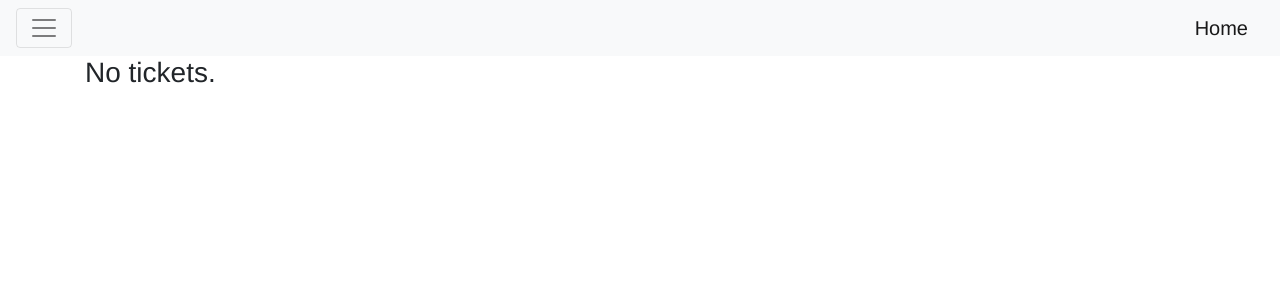
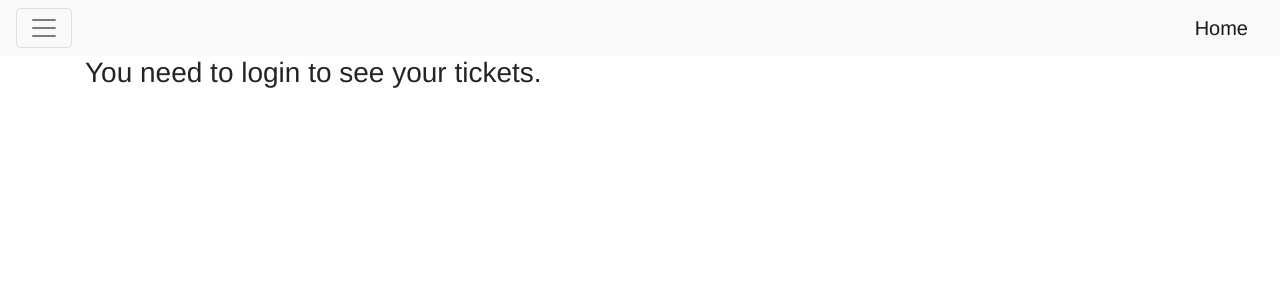
Before and after one commit to seasheepjoe/ticket_manager, a Vue app: page / in a window 1280 px wide. Shown: the top 300 px of the page. Built offline with nearby package versions, Linux system fonts and the light colour scheme.

Commit message:
Changed string

```diff
--- a/src/components/Home.vue
+++ b/src/components/Home.vue
@@ -1,10 +1,12 @@
 <template>
   <div id="app">
     <b-container>
-      <h3 v-if="tickets.length === 0">No tickets.</h3>
+      <h3 v-if="tickets.length === 0 && $store.state.API_TOKEN !== null">No tickets.</h3>
+      <h3 v-if="$store.state.API_TOKEN === null">You need to login to see your tickets.</h3>
       <b-card-group deck class="ticket-list">
         <Ticket
-          :key="index" v-for="(item, index) in tickets"
+          :key="index"
+          v-for="(item, index) in tickets"
           :title="item.title"
           :author="item.author.fullname"
           :messages="item.messages"
```
